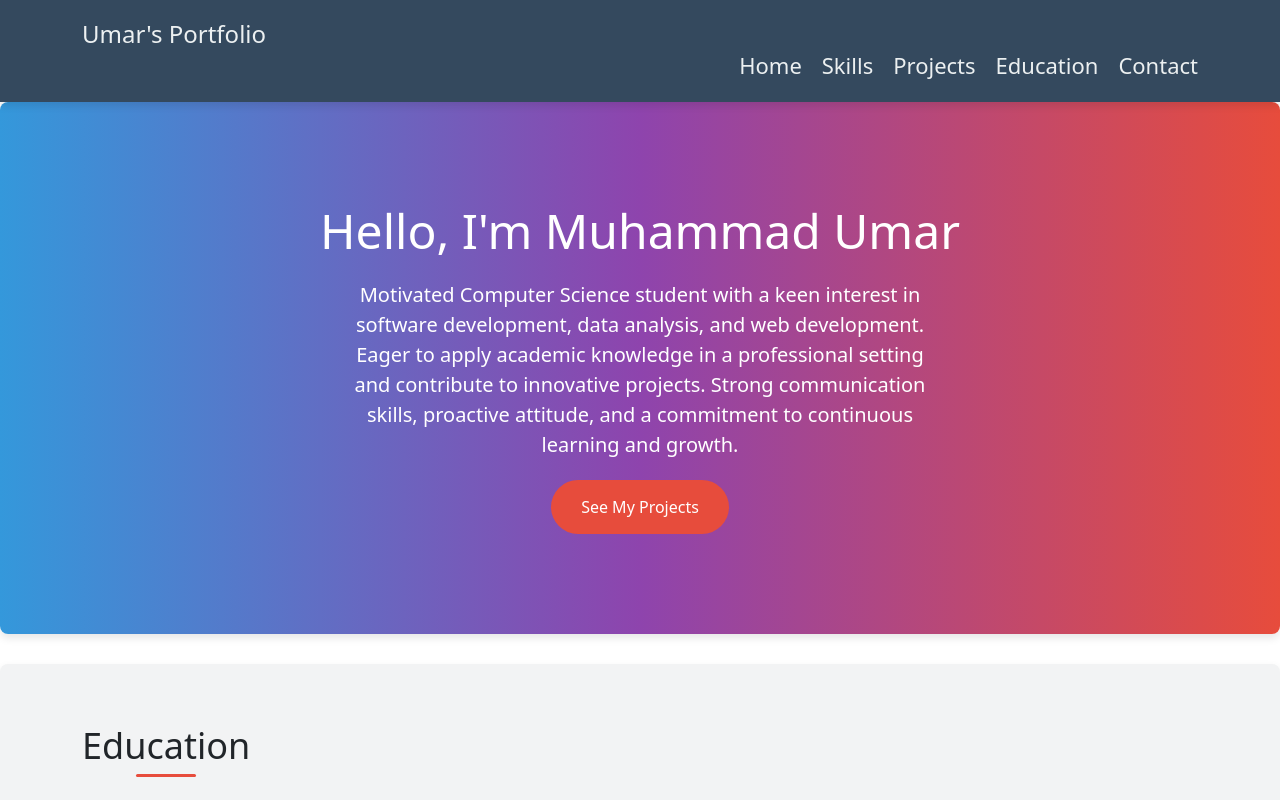
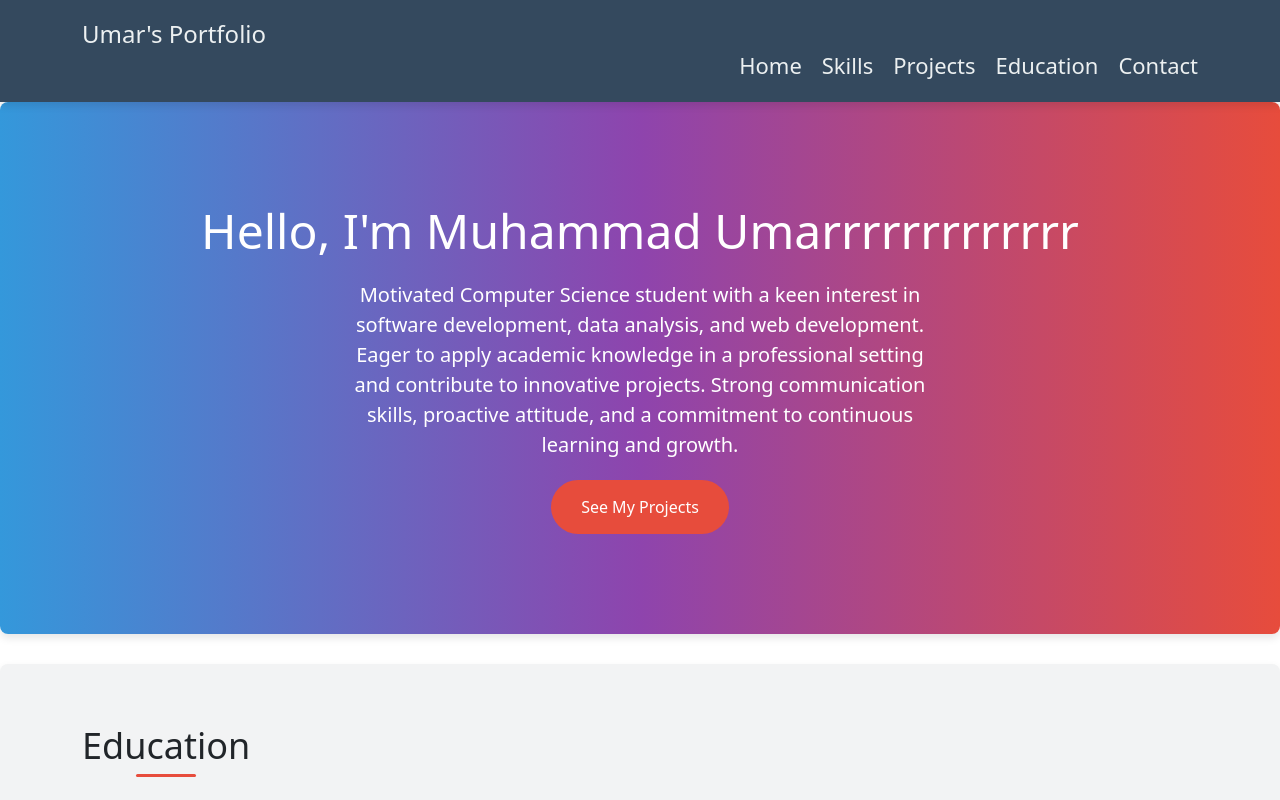
Before and after one commit to Muhammadumar123456/Portfolio, a plain HTML site: page index.html in a window 1280 px wide. Shown: the top 800 px of the page. Drawn offline with nearby package versions, Linux system fonts and the light colour scheme.

Commit message:
Update index.html

```diff
--- a/index.html
+++ b/index.html
@@ -26,7 +26,7 @@
         <section id="home">
             <div class="container">
                 <div class="hero">
-                    <h1>Hello, I'm Muhammad Umar</h1>
+                    <h1>Hello, I'm Muhammad Umarrrrrrrrrrrrr</h1>
                     <p>Motivated Computer Science student with a keen interest in software development, data analysis, and web development. Eager to apply academic knowledge in a professional setting and contribute to innovative projects. Strong communication skills, proactive attitude, and a commitment to continuous learning and growth.</p>
                     <!-- <img src="IMG_1257.JPG" class="rounded float-start" > -->
                     <a href="#projects" class="cta-button">See My Projects</a>
```
